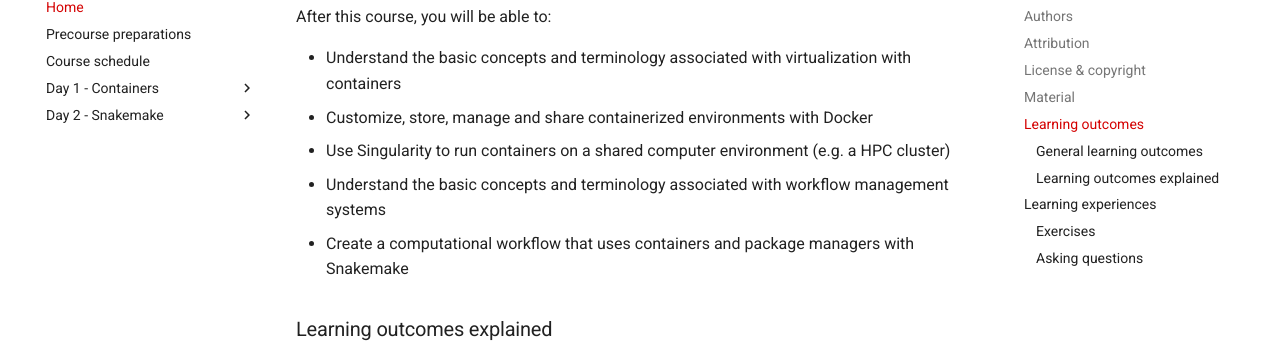
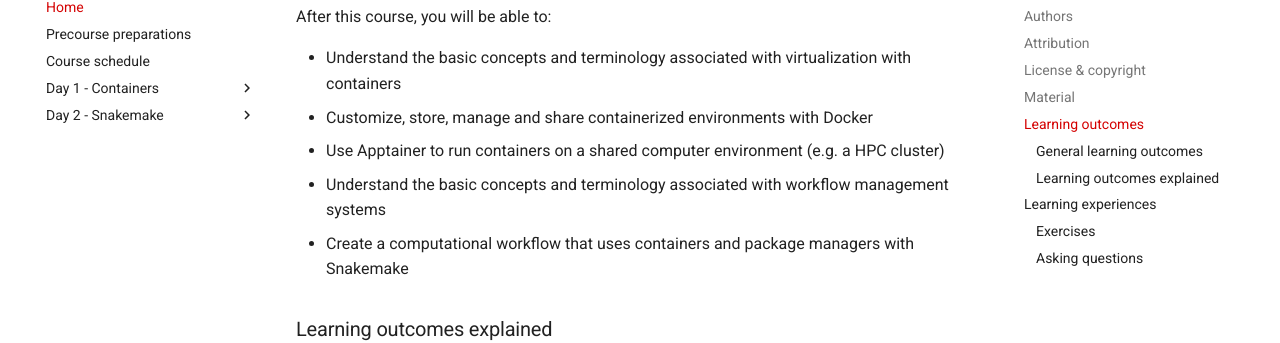
Before and after one commit to sib-swiss/containers-introduction-training, an MkDocs documentation site: the page built from docs/index.md, in a window 1280 px wide and 900 px high, scrolled down 972 px. Shown: the part 119-462 px from the top of the window. Built offline with MkDocs 1.6.1 and Material for MkDocs 9.7.7, drawn with Linux system fonts in a browser that asks for light colours; comment, search, counter and statistics services are not loaded; the version menu is left out.

Commit message:
replaces singularity with apptainer

```diff
--- a/docs/index.md
+++ b/docs/index.md
@@ -35,7 +35,7 @@
 
 * Understand the basic concepts and terminology associated with virtualization with containers
 * Customize, store, manage and share containerized environments with Docker
-* Use Singularity to run containers on a shared computer environment (e.g. a HPC cluster)
+* Use Apptainer to run containers on a shared computer environment (e.g. a HPC cluster)
 * Understand the basic concepts and terminology associated with workflow management systems
 * Create a computational workflow that uses containers and package managers with Snakemake
 
--- a/mkdocs.yml
+++ b/mkdocs.yml
@@ -7,7 +7,7 @@
       - Introduction to containers: course_material/day1/introduction_containers.md
       - Managing containers and images: course_material/day1/managing_docker.md
       - Working with dockerfiles: course_material/day1/dockerfiles.md
-      - Running containers with singularity: course_material/day1/singularity.md
+      - Running containers with apptainer: course_material/day1/apptainer.md
     - Day 2 - Snakemake:
       - General guidelines: course_material/day2/1_guidelines.md
       - Introduction to Snakemake: course_material/day2/2_introduction_snakemake.md
```
Also changed, not shown: docs/course_material/day1/dockerfiles.md (+2 -2 lines), docs/course_schedule.md (+1 -1 lines), .zenodo.json, docs/course_material/day1/apptainer.md (renamed from docs/course_material/day1/singularity.md).
